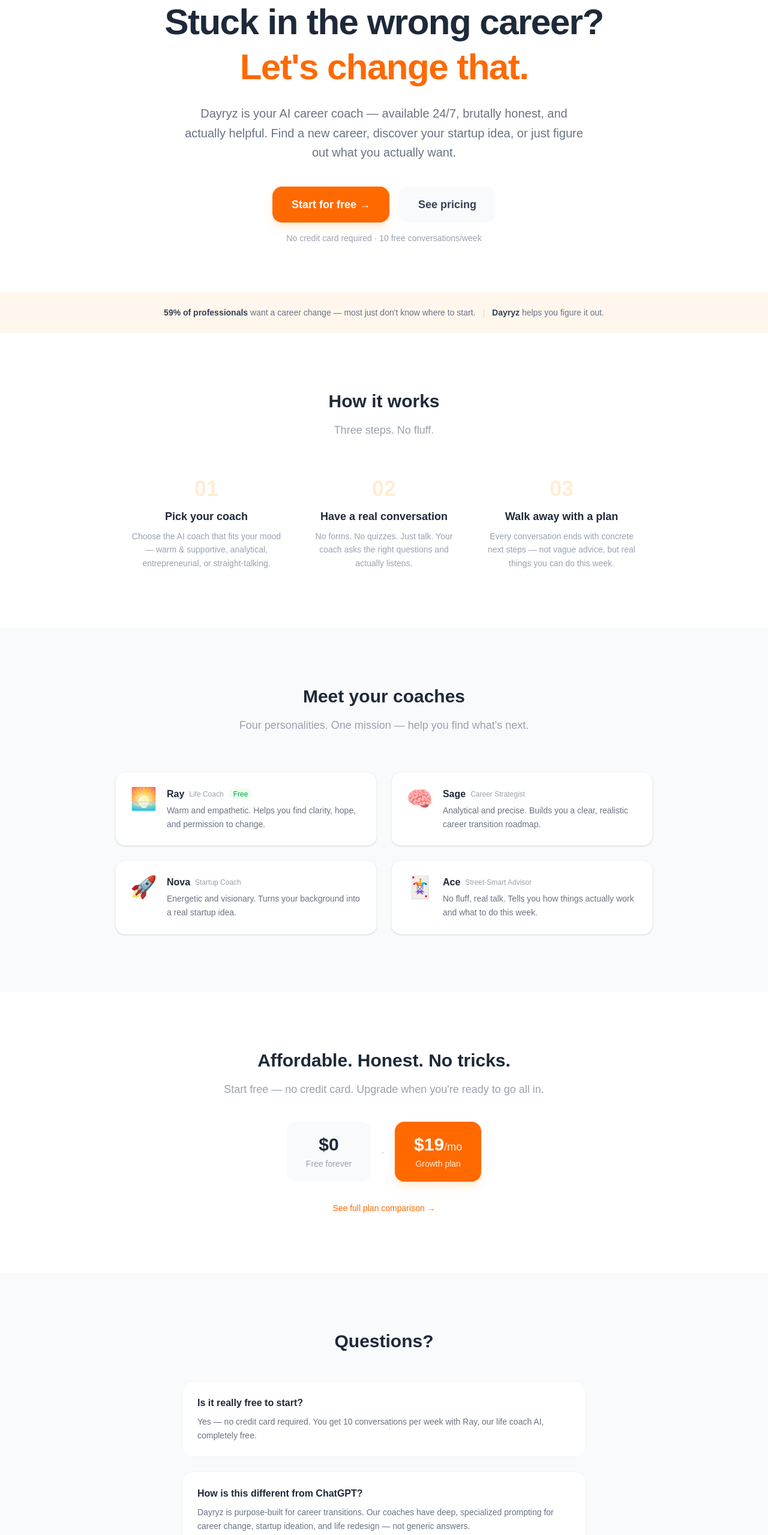
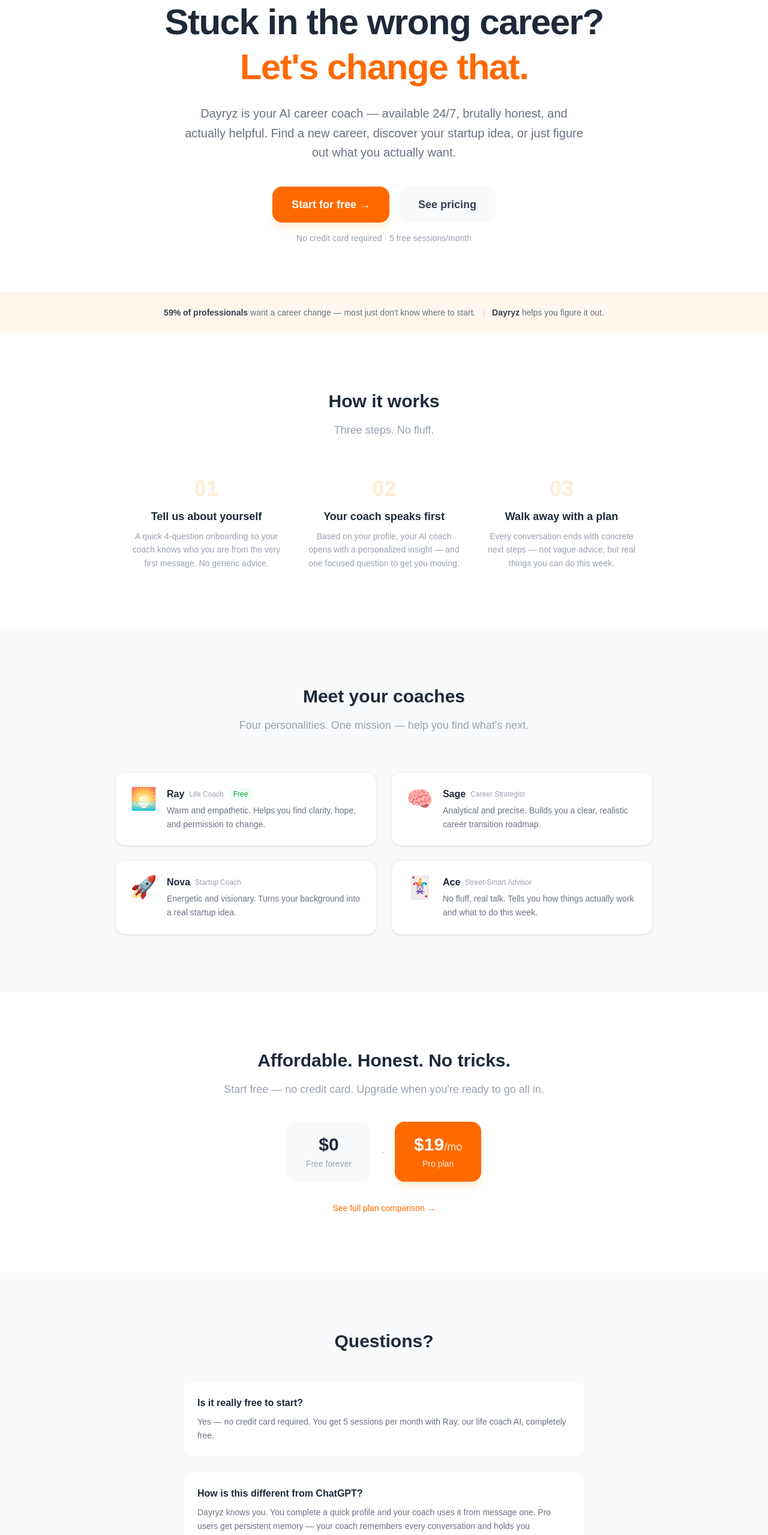
Before and after one commit to ruizhi1201/dayryze, a Next.js app: page / in a window 1280 px wide. Shown: the part 234-2793 px from the top of the page at 60% size. Built offline with nearby package versions, Linux system fonts and the light colour scheme.

Commit message:
Module 5: polish — fix free tier to 5/month, update landing page copy, FAQ, how it works

```diff
--- a/app/api/chat/route.ts
+++ b/app/api/chat/route.ts
@@ -25,22 +25,22 @@
   const isPaid = profile?.plan === 'pro'
   const isOnTrial = profile?.trial_ends_at && new Date(profile.trial_ends_at) > new Date()
 
-  // Check weekly limit for free users
+  // Check monthly limit for free users (5 sessions/month)
   if (!isPaid && !isOnTrial) {
-    const weeklyLimit = 10
+    const monthlyLimit = 5
     const now = new Date()
     const weekReset = profile?.week_reset_at ? new Date(profile.week_reset_at) : new Date(0)
     const daysSinceReset = (now.getTime() - weekReset.getTime()) / (1000 * 60 * 60 * 24)
 
-    // Reset weekly count if 7 days have passed
-    if (daysSinceReset >= 7) {
+    // Reset monthly count if 30 days have passed
+    if (daysSinceReset >= 30) {
       await supabase
         .from('profiles')
         .update({ conversations_this_week: 0, week_reset_at: now.toISOString() })
         .eq('id', user.id)
-    } else if ((profile?.conversations_this_week || 0) >= weeklyLimit) {
+    } else if ((profile?.conversations_this_week || 0) >= monthlyLimit) {
       return NextResponse.json({
-        error: 'Weekly limit reached',
+        error: 'Monthly limit reached',
         limitReached: true,
         upgradeUrl: '/pricing',
       }, { status: 429 })
--- a/app/dashboard/page.tsx
+++ b/app/dashboard/page.tsx
@@ -69,10 +69,10 @@
     )
   }
 
-  const isPaid = profile?.plan === 'growth' || profile?.plan === 'pro'
-  const weeklyLimit = 10
+  const isPaid = profile?.plan === 'pro'
+  const monthlyLimit = 5
   const used = profile?.conversations_this_week || 0
-  const remaining = Math.max(0, weeklyLimit - used)
+  const remaining = Math.max(0, monthlyLimit - used)
 
   return (
     <div className="min-h-screen bg-gray-50">
@@ -120,16 +120,16 @@
               {/* Usage bar */}
               <div className="mb-4">
                 <div className="flex justify-between text-xs text-gray-500 mb-1">
-                  <span>Conversations this week</span>
-                  <span>{used} / {weeklyLimit}</span>
+                  <span>Sessions this month</span>
+                  <span>{used} / {monthlyLimit}</span>
                 </div>
                 <div className="h-2 bg-gray-100 rounded-full overflow-hidden">
                   <div
                     className="h-full bg-orange-400 rounded-full transition-all"
-                    style={{ width: `${Math.min(100, (used / weeklyLimit) * 100)}%` }}
+                    style={{ width: `${Math.min(100, (used / monthlyLimit) * 100)}%` }}
                   />
                 </div>
-                <p className="text-xs text-gray-400 mt-1">{remaining} conversations remaining this week</p>
+                <p className="text-xs text-gray-400 mt-1">{remaining} sessions remaining this month</p>
               </div>
 
               <div className="flex gap-3">
--- a/app/page.tsx
+++ b/app/page.tsx
@@ -34,11 +34,11 @@
 const faqs = [
   {
     q: 'Is it really free to start?',
-    a: 'Yes — no credit card required. You get 10 conversations per week with Ray, our life coach AI, completely free.',
+    a: 'Yes — no credit card required. You get 5 sessions per month with Ray, our life coach AI, completely free.',
   },
   {
     q: 'How is this different from ChatGPT?',
-    a: 'Dayryz is purpose-built for career transitions. Our coaches have deep, specialized prompting for career change, startup ideation, and life redesign — not generic answers.',
+    a: 'Dayryz knows you. You complete a quick profile and your coach uses it from message one. Pro users get persistent memory — your coach remembers every conversation and holds you accountable. ChatGPT starts from zero every time.',
   },
   {
     q: 'What if I refer a friend?',
@@ -90,7 +90,7 @@
             See pricing
           </Link>
         </div>
-        <p className="text-sm text-gray-400 mt-4">No credit card required · 10 free conversations/week</p>
+        <p className="text-sm text-gray-400 mt-4">No credit card required · 5 free sessions/month</p>
       </section>
 
       {/* Social proof bar */}
@@ -110,8 +110,8 @@
         </div>
         <div className="grid md:grid-cols-3 gap-10">
           {[
-            { step: '01', title: 'Pick your coach', desc: 'Choose the AI coach that fits your mood — warm & supportive, analytical, entrepreneurial, or straight-talking.' },
-            { step: '02', title: 'Have a real conversation', desc: 'No forms. No quizzes. Just talk. Your coach asks the right questions and actually listens.' },
+            { step: '01', title: 'Tell us about yourself', desc: 'A quick 4-question onboarding so your coach knows who you are from the very first message. No generic advice.' },
+            { step: '02', title: 'Your coach speaks first', desc: 'Based on your profile, your AI coach opens with a personalized insight — and one focused question to get you moving.' },
             { step: '03', title: 'Walk away with a plan', desc: 'Every conversation ends with concrete next steps — not vague advice, but real things you can do this week.' },
           ].map(item => (
             <div key={item.step} className="text-center">
@@ -164,7 +164,7 @@
           <div className="text-gray-300 text-2xl hidden sm:block">·</div>
           <div className="bg-orange-500 rounded-2xl px-8 py-5 text-center shadow-lg shadow-orange-100">
             <p className="text-3xl font-extrabold text-white">$19<span className="text-lg font-normal text-orange-100">/mo</span></p>
-            <p className="text-sm text-orange-100 mt-1">Growth plan</p>
+            <p className="text-sm text-orange-100 mt-1">Pro plan</p>
           </div>
 
         </div>
```
